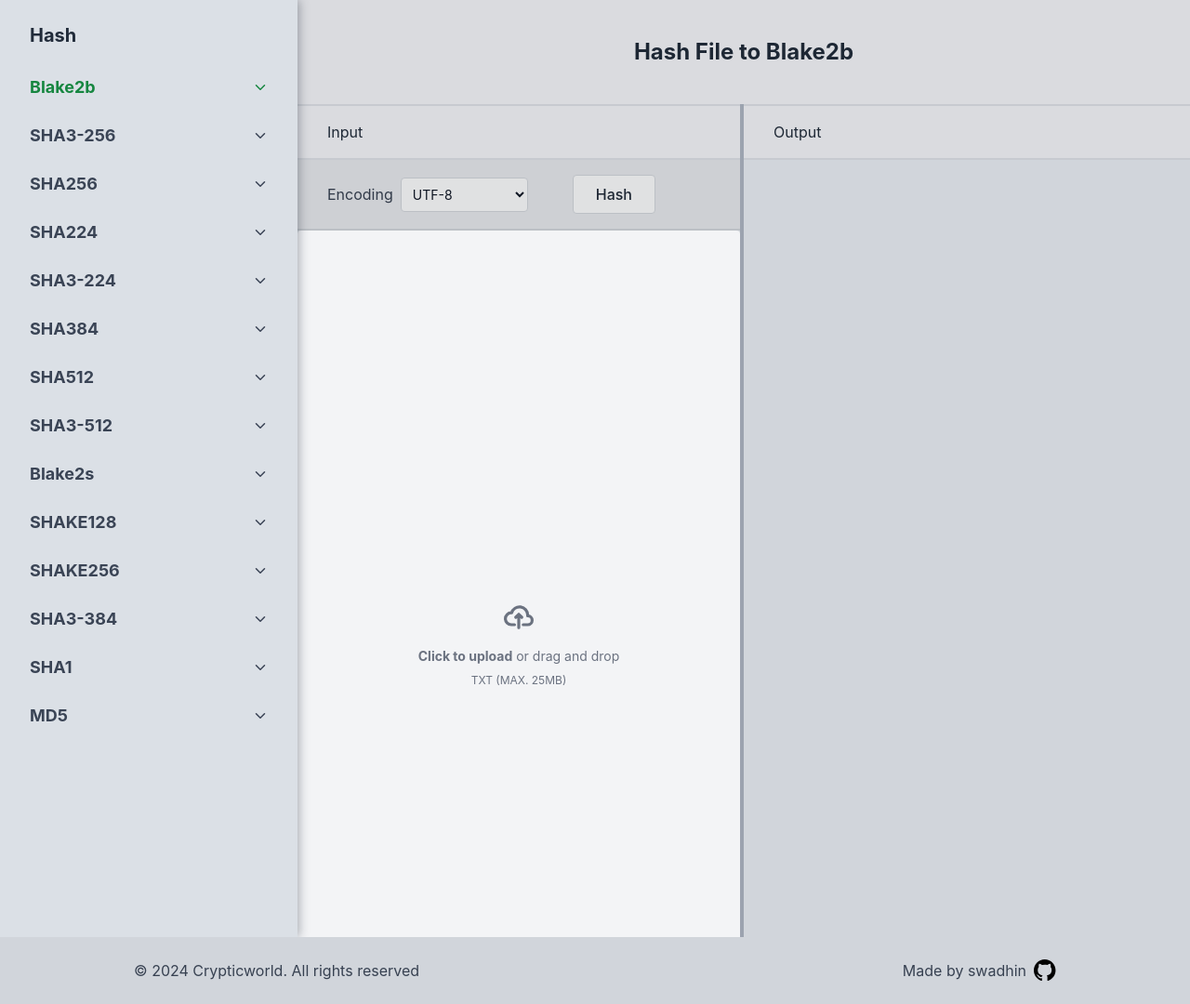
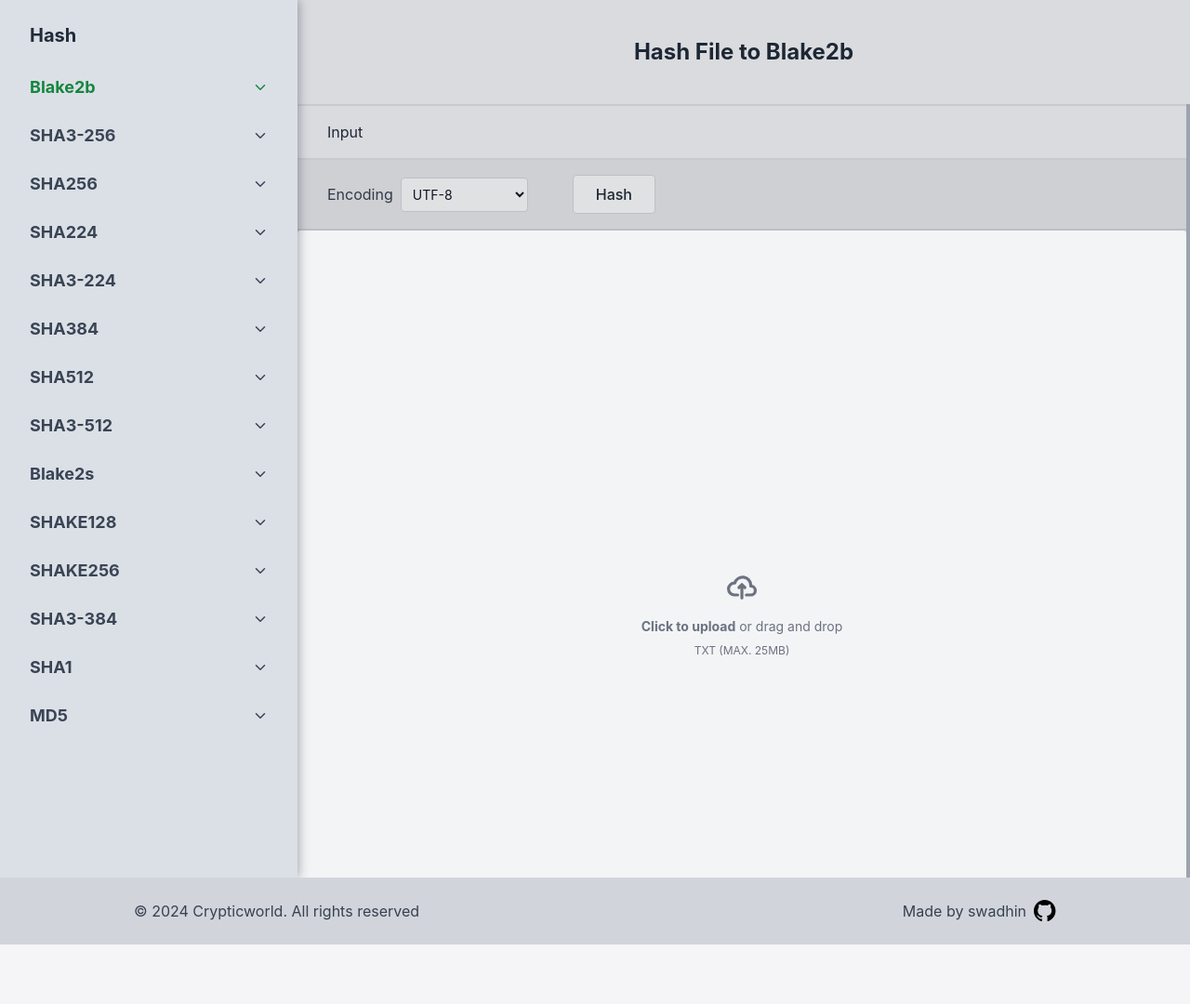
Before and after one commit to blueorionn/crypticworld, a Flask app: page /file/hash/blake2b in a window 1280 px wide. Shown: the part 96-1176 px from the top of the page at 93% size. After the commit the page ends 1112 px from the top, so only its background shows below. Run offline with Flask 3, Linux system fonts and the light colour scheme; style sheets or scripts are compiled from the project's sources.

Commit message:
modified file hasher ui, remove output box

```diff
--- a/crypticworld/templates/file_hasher.html
+++ b/crypticworld/templates/file_hasher.html
@@ -163,9 +163,9 @@
             </div>
           </div>
           <section>
-            <div class="grid grid-rows-2 xl:grid-cols-2 xl:grid-rows-1">
+            <div class="w-full h-full grid grid-rows-1 grid-flow-row">
               <div
-                class="w-full min-h-96 xl:min-h-[56rem] h-full overflow-hidden border-b-2 xl:border-r-4 xl:border-b-0 border-gray-400 dark:border-gray-700"
+                class="w-full h-full min-h-96 lg:min-h-[38rem] xl:min-h-[52rem] overflow-hidden border-b-2 xl:border-r-4 xl:border-b-0 border-gray-400 dark:border-gray-700"
               >
                 <div
                   class="w-full py-4 px-4 xl:px-8 border-y-2 border-gray-300 dark:border-gray-800 bg-gray-200 dark:bg-gray-900 brightness-95 dark:brightness-[1.75]"
@@ -242,19 +242,6 @@
                   </label>
                 </div>
               </div>
-              <div class="w-full">
-                <div
-                  class="w-full py-4 px-4 xl:px-8 border-y-2 border-gray-300 dark:border-gray-800 bg-gray-200 dark:bg-gray-900 brightness-95 dark:brightness-[1.75]"
-                >
-                  <span class="text-gray-800 dark:text-gray-300">Output</span>
-                </div>
-                <textarea
-                  name="output"
-                  id="output"
-                  disabled
-                  class="h-full w-full cursor-default resize-none outline-none font-medium text-sm xl:text-base p-6 text-gray-950 dark:text-gray-300 bg-gray-300 dark:bg-gray-900"
-                ></textarea>
-              </div>
             </div>
           </section>
         </section>
```
